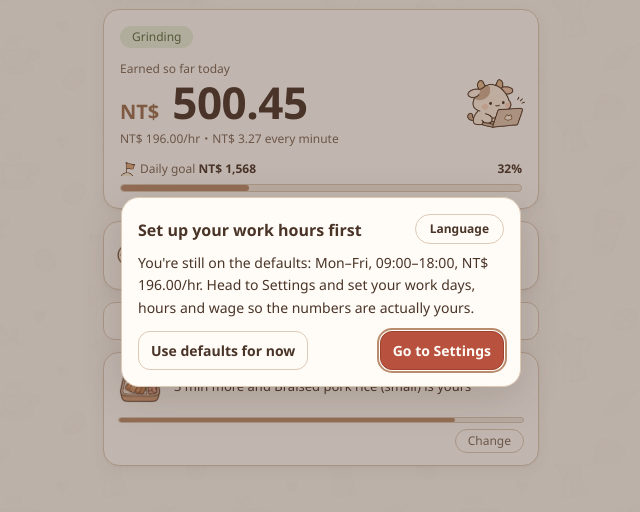
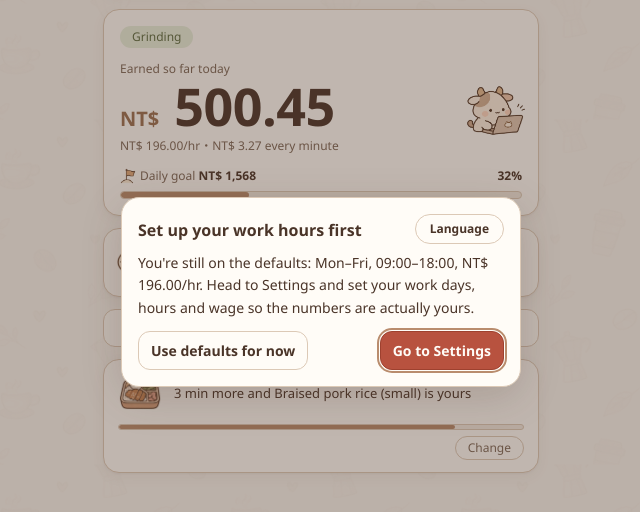
Before and after one commit to Caudaxsh/-, a plain HTML site: page public/index.html in a window 1280 px wide. Shown: the part 108-620 px from the top of the page, without its empty margins (319-959 px from the left). Drawn offline with Linux system fonts and the light colour scheme; no server answers.

Commit message:
Make hero earnings figure larger with tabular digits
Co-Authored-By: Claude Sonnet 5.5 <noreply@anthropic.com>
Claude-Session: https://claude.ai/code/session_01RQSoHjqomKzLD6yNXPEtb7

```diff
--- a/public/style.css
+++ b/public/style.css
@@ -78,7 +78,7 @@ img { max-width: 100%; }
 .chip.break { background: #F8EBC8; color: #7B5F12; }
 .chip.done { background: #F3DAD5; color: #8A4B40; }
 .hero-label { margin-top: var(--sp-3); color: var(--muted); font-size: 12px; }
-.money { font-size: clamp(34px, 11vw, 44px); line-height: 1.12; font-weight: 700; letter-spacing: -.5px; white-space: nowrap; }
+.money { font-size: clamp(40px, 13vw, 52px); line-height: 1.08; font-weight: 700; letter-spacing: -.5px; white-space: nowrap; font-variant-numeric: tabular-nums; }
 .money .cur { font-size: 20px; color: var(--caramel-deep); font-weight: 650; letter-spacing: 0; margin-right: 2px; }
 .rate { color: var(--muted); font-size: 12px; margin-top: 2px; min-height: 18px; }
 .mascot { position: absolute; right: 10px; bottom: 74px; width: 64px; height: 60px; object-fit: contain; pointer-events: none; }
```
